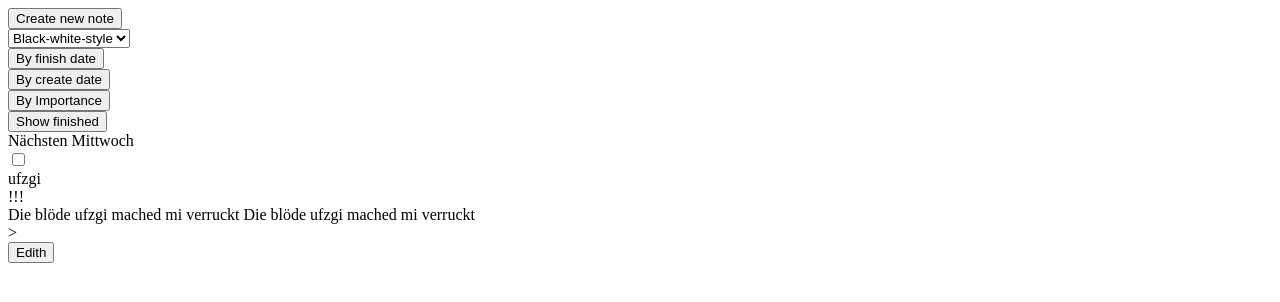
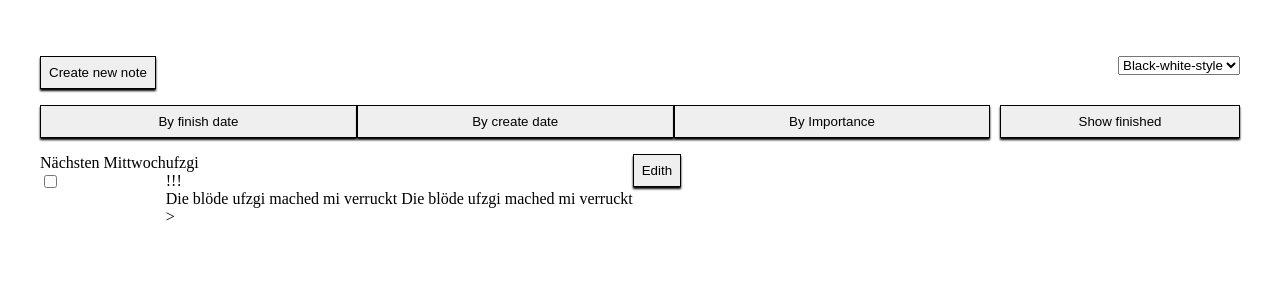
Before and after one commit to jonbenlan/projekt1, a plain HTML site: page overview.html in a window 1280 px wide. Drawn offline with Linux system fonts and the light colour scheme.

Commit message:
refactor scss to css, include in htmls, add basic styling for overview

```diff
--- /dev/null
+++ b/css/grid.css
@@ -0,0 +1,7 @@
+.grid-row {
+    display: flex;
+}
+
+.row-gutter {
+    margin: 1rem 0;
+}
--- /dev/null
+++ b/css/overview.css
@@ -0,0 +1,21 @@
+.overview {
+    padding: 2rem;
+}
+
+.header-container-row {
+    justify-content: space-between;
+}
+
+.options-container-row {
+    justify-content: space-between;
+}
+
+.options-container-order-column {
+    flex: 0 0 80%;
+}
+.options-container-filter-column {
+    flex: 0 0 20%;
+}
+.options-container-order-item {
+    flex: 0 0 33%;
+}
--- /dev/null
+++ b/css/tags.css
@@ -0,0 +1,9 @@
+button {
+    width: 100%;
+    border: 1px solid black;
+    padding: .5rem;
+    box-shadow: 0 2px 2px black;
+}
+button:active {
+    background-color: cyan;
+}
--- a/index.html
+++ b/overview.html
@@ -4,13 +4,16 @@
     <meta charset="UTF-8">
     <meta name="viewport" content="width=device-width, initial-scale=1.0">
     <meta http-equiv="X-UA-Compatible" content="ie=edge">
-    <title>Document</title>
+    <title>Overview Projekt 1</title>
+    <link rel="stylesheet" type="text/css" href="css/grid.css">
+    <link rel="stylesheet" type="text/css" href="css/tags.css">
+    <link rel="stylesheet" type="text/css" href="css/overview.css">
 </head>
 <body>
-    <div class="wrapper">
+    <div class="overview wrapper">
         <div class="header">
             <div class="header-container container-fullwidth">
-                <div class="header-container-row grid-row">
+                <div class="header-container-row grid-row row-gutter">
                     <div class="header-container-button-column grid-column">
                         <div class="header-container-button">
                             <button>
@@ -31,9 +34,9 @@
         </div>
         <div class="content container-fullwidth">
             <div class="options-container">
-                <div class="options-container-row grid-row">
+                <div class="options-container-row grid-row row-gutter">
                     <div class="options-container-order-column grid-column">
-                        <div class="options-container-order-items">
+                        <div class="options-container-order-items grid-row">
                             <div class="options-container-order-item">
                                 <div class="options-container-filter-button">
                                     <button>By finish date</button>
--- a/scss/_grid.scss
+++ /dev/null
@@ -1,3 +0,0 @@
-.grid-row {
-    display: flex;
-}
--- a/scss/tags.scss
+++ /dev/null
@@ -1,7 +0,0 @@
-button {
-    border: 1px solid black;
-    box-shadow: 0 2px 2px black;
-    &.active {
-        background-color: cyan;
-    }
-}
```
